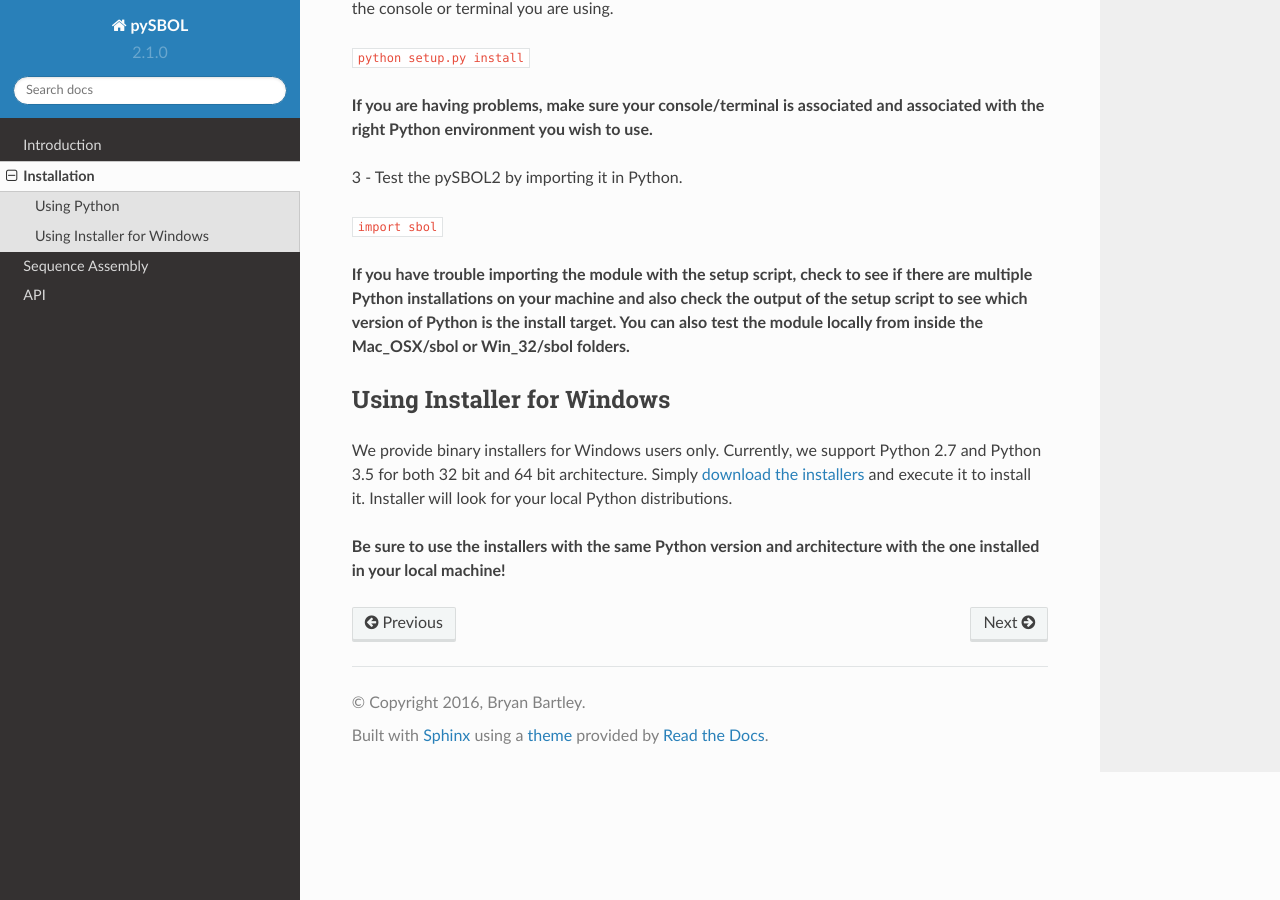
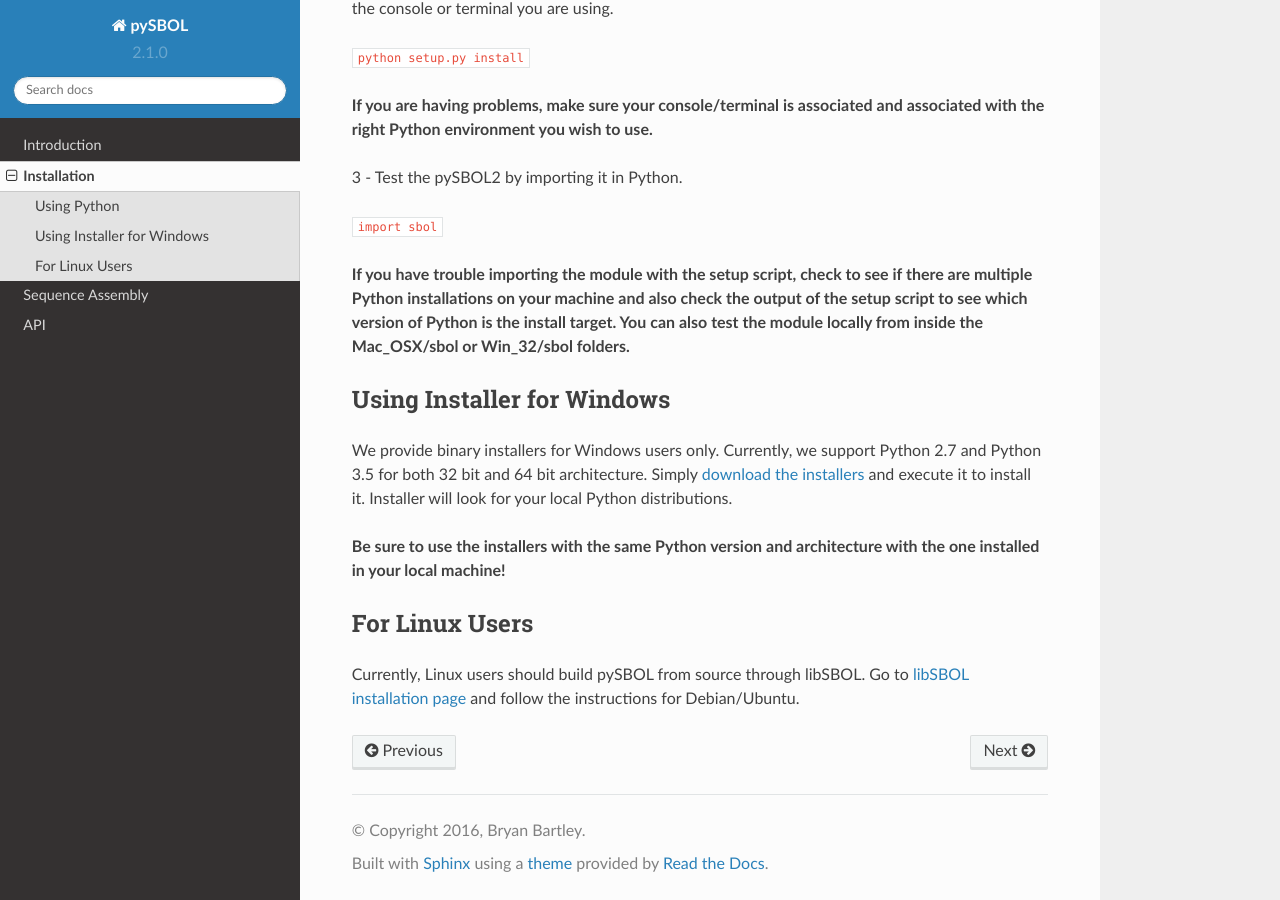
Before and after one commit to SynBioDex/pySBOL, a Sphinx documentation site: the page built from docs/installation.rst, in a window 1280 px wide and 900 px high, scrolled down 508 px. Built offline with Sphinx 7.4.7 and the Read the Docs theme 2.0.0, drawn with Linux system fonts in a browser that asks for light colours.

Commit message:
Updated intructions for Linux users

```diff
--- a/docs/installation.rst
+++ b/docs/installation.rst
@@ -32,3 +32,9 @@
 Simply `download the installers <https://github.com/SynBioDex/pysbol2/releases/latest>`_ and execute it to install it. Installer will look for your local Python distributions.
 
 **Be sure to use the installers with the same Python version and architecture with the one installed in your local machine!**
+
+-------------------------------
+For Linux Users
+-------------------------------
+
+Currently, Linux users should build pySBOL from source through libSBOL. Go to `libSBOL installation page <https://synbiodex.github.io/libSBOL/installation.html#build_from_source>`_ and follow the instructions for Debian/Ubuntu.
```
